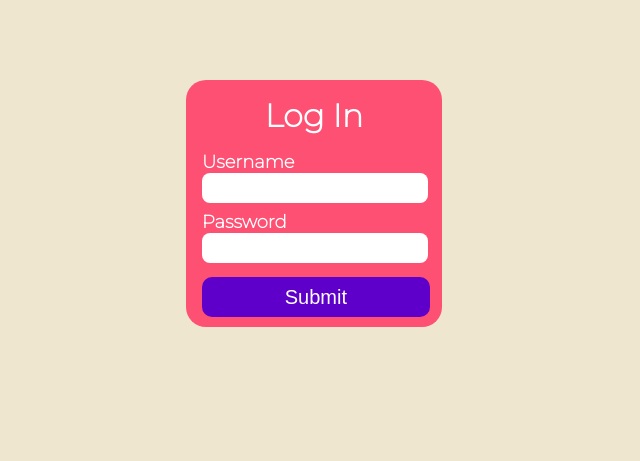
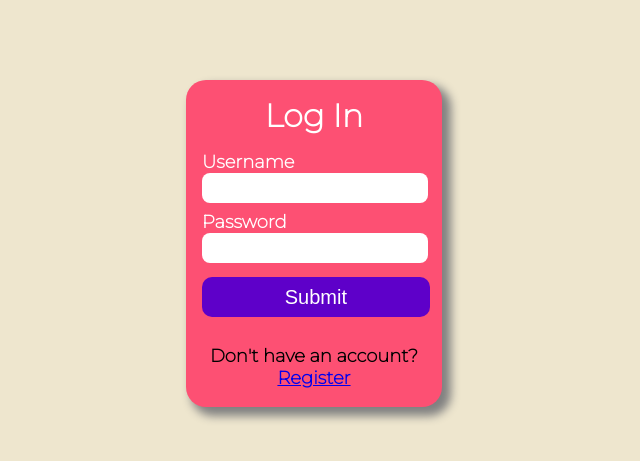
Before and after one commit to Roshan2059/roshan, a PHP site: page /login.php in a window 1280 px wide. Shown: the part 51-512 px from the top of the page, without its empty margins (326-966 px from the left). Run offline with PHP 8.4, Linux system fonts and the light colour scheme.

Commit message:
login and signup
added box shadow in login and signup page

```diff
--- a/login.php
+++ b/login.php
@@ -77,6 +77,7 @@
             </div>
             <button type="submit" id="sub-btn" class="btn btn-primary">Submit</button>
         </form>
+       <h4 class="dha">Don't have an account? <a href="signup.php">Register</a></h4>
       </div>
 
     <!-- Optional JavaScript; choose one of the two! -->
--- a/reserve.php
+++ b/reserve.php
@@ -13,14 +13,11 @@
 
         if($find_query)
         {
-            $booking = mysqli_fetch_assoc($find_query);
-            $modifyBookingSQL = "UPDATE booking SET sold='0' WHERE booking_id = '".$booking['booking_id']."'";
-            $modifyResult = mysqli_query($conn,$modifyBookingSQL);
-
             $delsql = "DELETE from seatbook where booking_id = '$idout'";
             $delresult = mysqli_query($conn,$delsql);
 
         }
+
         else
         {
             $sql = "INSERT INTO `booking` (`show_id`, `user_id`, `sold`) VALUES ('1', '9', '0');";
--- a/style.css
+++ b/style.css
@@ -535,6 +535,15 @@ footer div #foot3 {
     border-radius:20px;
     justify-content: center;
     align-items: center;
+    box-shadow: 7px 7px 10px 2px gray;
+}
+
+.dha{
+    font-size: 18px;
+    font-family: 'Montserrat', sans-serif;
+    text-align: center;
+    padding-top: 1em;
+    padding-bottom: 1em;
 }
 
 .text-center{
@@ -566,8 +575,7 @@ footer div #foot3 {
 }
 
 .form-control:focus{
-    box-shadow: inset -5px -5px 5px rgba(5, 5, 5, 0.4);
-
+    outline: none;
 }
 
 .form-control:focus::-webkit-input-placeholder {
```
